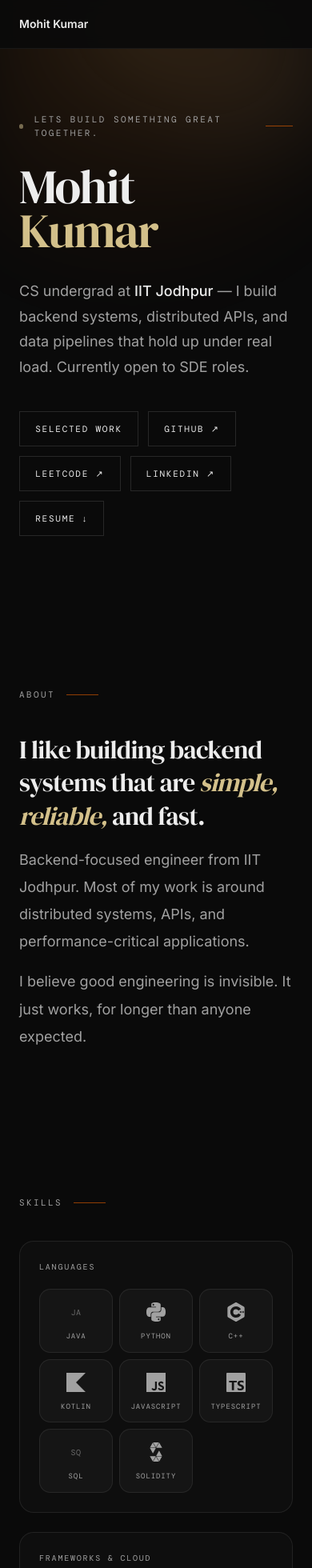
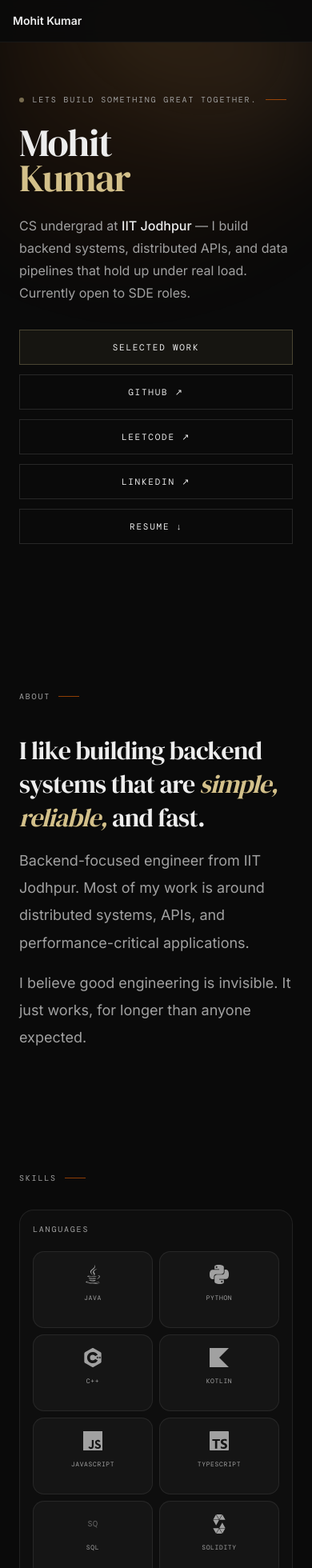
Before and after one commit to Zyrexam/portfolio, a Next.js app: page / in a window 390 px wide. Shown: the top 1960 px of the page at 80% size. Built offline with nearby package versions, Linux system fonts and the light colour scheme.

Commit message:
portfolio redesign + content

```diff
--- a/app/globals.css
+++ b/app/globals.css
@@ -122,6 +122,16 @@
   transform: translateY(-1px);
 }
 
+.mono-button--accent {
+  border-color: rgba(211, 192, 138, 0.28);
+  background: rgba(211, 192, 138, 0.06);
+}
+
+.mono-button--accent:hover {
+  border-color: rgba(211, 192, 138, 0.4);
+  background: rgba(211, 192, 138, 0.1);
+}
+
 .mono-chip {
   display: inline-flex;
   align-items: center;
@@ -132,6 +142,24 @@
   letter-spacing: 0.05em;
   color: #d3c08a;
   background: rgba(255, 255, 255, 0.02);
+}
+
+@media (max-width: 640px) {
+  .section-label {
+    gap: 0.65rem;
+    font-size: 10px;
+    letter-spacing: 0.18em;
+  }
+
+  .section-label::after {
+    width: 26px;
+  }
+
+  .mono-button {
+    width: 100%;
+    justify-content: center;
+    padding-inline: 1rem;
+  }
 }
 
 ::-webkit-scrollbar {
--- a/components/navigation.tsx
+++ b/components/navigation.tsx
@@ -11,15 +11,15 @@ const navItems = [
 export default function Navigation() {
   return (
     <nav className="sticky top-0 z-50 border-b border-white/6 bg-background/92 backdrop-blur">
-      <div className="mx-auto flex max-w-5xl items-center justify-between gap-6 px-6 py-5 sm:px-8">
+      <div className="mx-auto flex max-w-5xl items-center justify-between gap-4 px-4 py-4 sm:px-8 sm:py-5">
         <a
           href="#top"
-          className="text-sm font-semibold text-foreground"
+          className="shrink-0 text-sm font-semibold text-foreground"
         >
           Mohit Kumar
         </a>
 
-        <div className="hidden items-center gap-6 text-sm text-muted-foreground sm:flex">
+        <div className="hidden items-center gap-4 text-sm text-muted-foreground md:flex lg:gap-6">
           {navItems.map((item) => (
             <a key={item.href} href={item.href} className="hover:text-foreground">
               {item.name}
--- a/components/sections/contact.tsx
+++ b/components/sections/contact.tsx
@@ -34,15 +34,15 @@ export default function Contact() {
   };
 
   return (
-    <section id="contact" className="mt-28 max-w-4xl border-t border-white/8 pt-20">
-      <div className="section-label mb-10">Contact</div>
+    <section id="contact" className="mt-24 max-w-4xl border-t border-white/8 pt-16 sm:mt-28 sm:pt-20">
+      <div className="section-label mb-8 sm:mb-10">Contact</div>
       <div className="space-y-4">
-        <h2 className="max-w-3xl font-serif text-4xl leading-[1.02] tracking-tight text-foreground sm:text-5xl">
+        <h2 className="max-w-3xl font-serif text-[2.2rem] leading-[1.02] tracking-tight text-foreground sm:text-5xl">
           Open to backend roles,
           <br />
           projects, and <span className="italic text-[#d3c08a]">good teams.</span>
         </h2>
-        <p className="max-w-2xl text-lg leading-relaxed text-muted-foreground">
+        <p className="max-w-2xl text-base leading-relaxed text-muted-foreground sm:text-lg">
           If you think I might be a fit, feel free to reach out.
         </p>
       </div>
--- a/components/sections/hero.tsx
+++ b/components/sections/hero.tsx
@@ -2,26 +2,26 @@ export default function Hero() {
   return (
     <section
       id="top"
-      className="flex min-h-[58vh] max-w-4xl flex-col justify-end pb-6 pt-10"
+      className="flex min-h-[52vh] max-w-4xl flex-col justify-end pb-4 pt-6 sm:min-h-[58vh] sm:pb-6 sm:pt-10"
     >
       {/* Pulsing dot + label */}
-      <div className="section-label mb-8 flex items-center gap-2.5">
+      <div className="section-label mb-6 flex items-center gap-2.5 sm:mb-8">
         <span className="inline-block h-1.5 w-1.5 rounded-full bg-[#c8b98a] animate-pulse" />
         Lets build something great together.
       </div>
 
-      <h1 className="font-serif text-6xl leading-[0.92] tracking-tight text-foreground sm:text-7xl md:text-[7.5rem]">
+      <h1 className="font-serif text-5xl leading-[0.92] tracking-tight text-foreground min-[420px]:text-6xl sm:text-7xl md:text-[7.5rem]">
         Mohit
         <br />
         <em className="not-italic italic text-[#d3c08a]">Kumar</em>
       </h1>
-      <p className="mt-8 max-w-xl text-lg leading-[1.75] text-muted-foreground sm:text-[1.05rem]">
+      <p className="mt-6 max-w-xl text-base leading-[1.75] text-muted-foreground sm:mt-8 sm:text-[1.05rem]">
         CS undergrad at{" "}
         <span className="text-foreground font-medium">IIT Jodhpur</span>
         {" "}— I build backend systems, distributed APIs, and data pipelines
         that hold up under real load. Currently open to SDE roles.
       </p>
-      <div className="mt-10 flex flex-wrap gap-3">
+      <div className="mt-8 grid gap-3 sm:mt-10 sm:flex sm:flex-wrap">
         <a href="#projects" className="mono-button mono-button--accent">
           Selected work
         </a>
--- a/components/sections/projects.tsx
+++ b/components/sections/projects.tsx
@@ -66,19 +66,19 @@ const GitHubIcon = () => (
 
 export default function Projects() {
   return (
-    <section id="projects" className="mt-28 max-w-4xl pt-16">
-      <div className="section-label mb-10">Projects</div>
+    <section id="projects" className="mt-24 max-w-4xl pt-12 sm:mt-28 sm:pt-16">
+      <div className="section-label mb-8 sm:mb-10">Projects</div>
       <div className="border-t border-white/8">
         {projects.map((project, index) => {
           const badge = typeBadge[project.type];
           return (
             <div
               key={project.id}
-              className="group grid gap-6 border-b border-white/8 py-8 md:grid-cols-[1fr_auto]"
+              className="group grid gap-4 border-b border-white/8 py-6 sm:gap-6 sm:py-8 md:grid-cols-[1fr_auto]"
             >
               <div>
                 {/* Number + badge */}
-                <div className="flex items-center gap-3">
+                <div className="flex flex-wrap items-center gap-2 sm:gap-3">
                   <p className="font-mono text-[10px] uppercase tracking-[0.16em] text-muted-foreground">
                     {String(index + 1).padStart(2, "0")}
                   </p>
@@ -87,11 +87,11 @@ export default function Projects() {
                   </span>
                 </div>
 
-                <h3 className="mt-3 font-serif text-[2rem] leading-none text-foreground">
+                <h3 className="mt-3 font-serif text-[1.65rem] leading-none text-foreground sm:text-[2rem]">
                   {project.title}
                 </h3>
 
-                <p className="mt-4 max-w-2xl text-[0.95rem] leading-[1.8] text-muted-foreground">
+                <p className="mt-4 max-w-2xl text-[0.92rem] leading-[1.75] text-muted-foreground sm:text-[0.95rem] sm:leading-[1.8]">
                   {project.description}
                 </p>
 
@@ -102,7 +102,7 @@ export default function Projects() {
                 </div>
 
                 {/* Links row */}
-                <div className="mt-5 flex items-center gap-3">
+                <div className="mt-5 flex flex-wrap items-center gap-3">
                   {project.github && (
                     <a
                       href={project.github}
@@ -134,7 +134,7 @@ export default function Projects() {
               </div>
 
               {/* Arrow */}
-              <div className="flex items-start pt-10 text-muted-foreground">
+              <div className="hidden items-start pt-10 text-muted-foreground md:flex">
                 ↗
               </div>
             </div>
--- a/components/sections/skills.tsx
+++ b/components/sections/skills.tsx
@@ -8,10 +8,12 @@ import {
   SiGithub,
   SiGithubactions,
   SiGooglecloud,
+  SiIntellijidea,
   SiJavascript,
   SiKotlin,
   SiLinux,
   SiMysql,
+  SiOllama,
   SiPostgresql,
   SiPostman,
   SiPython,
@@ -20,14 +22,14 @@ import {
   SiSpringboot,
   SiTypescript,
 } from "react-icons/si";
-import { FaAws } from "react-icons/fa";
+import { FaAws, FaJava } from "react-icons/fa";
 import { VscVscode } from "react-icons/vsc";
 
 const skillGroups = [
   {
     title: "Languages",
     items: [
-      { name: "Java", icon: null },
+      { name: "Java", icon: FaJava },
       { name: "Python", icon: SiPython },
       { name: "C++", icon: SiCplusplus },
       { name: "Kotlin", icon: SiKotlin },
@@ -60,9 +62,10 @@ const skillGroups = [
       { name: "Linux", icon: SiLinux },
       { name: "Postman", icon: SiPostman },
       { name: "GitHub Actions", icon: SiGithubactions },
-      { name: "IntelliJ IDEA", icon: null },
+      { name: "IntelliJ IDEA", icon: SiIntellijidea },
       { name: "Android Studio", icon: SiAndroidstudio },
       { name: "VS Code", icon: VscVscode },
+      { name: "Ollama", icon: SiOllama },
     ],
   },
   {
@@ -86,8 +89,8 @@ function SkillIcon({
   icon: React.ComponentType<{ className?: string }> | null;
 }) {
   return (
-    <div className="flex flex-col items-center gap-2 rounded-lg border border-white/8 bg-white/[0.03] p-3 transition-colors duration-150 hover:border-white/15 hover:bg-white/[0.06]">
-      <div className="flex h-8 w-8 items-center justify-center text-2xl text-muted-foreground">
+    <div className="flex min-h-[96px] flex-col items-center gap-2 rounded-lg border border-white/8 bg-white/[0.03] p-3 transition-colors duration-150 hover:border-white/15 hover:bg-white/[0.06] sm:min-h-[104px]">
+      <div className="flex h-8 w-8 items-center justify-center text-xl text-muted-foreground sm:text-2xl">
         {Icon ? (
           <Icon className="h-6 w-6" />
         ) : (
@@ -96,7 +99,7 @@ function SkillIcon({
           </span>
         )}
       </div>
-      <span className="text-center font-mono text-[9px] uppercase tracking-[0.1em] text-muted-foreground">
+      <span className="text-center font-mono text-[8px] uppercase leading-tight tracking-[0.08em] text-muted-foreground sm:text-[9px] sm:tracking-[0.1em]">
         {name}
       </span>
     </div>
@@ -105,18 +108,18 @@ function SkillIcon({
 
 export default function Skills() {
   return (
-    <section id="skills" className="mt-28 max-w-4xl pt-16">
-      <div className="section-label mb-10">Skills</div>
+    <section id="skills" className="mt-24 max-w-4xl pt-12 sm:mt-28 sm:pt-16">
+      <div className="section-label mb-8 sm:mb-10">Skills</div>
       <div className="grid gap-6 md:grid-cols-2">
         {skillGroups.map((group) => (
           <div
             key={group.title}
-            className="rounded-xl border border-white/8 bg-white/[0.02] p-6"
+            className="rounded-xl border border-white/8 bg-white/[0.02] p-4 sm:p-6"
           >
             <h3 className="mb-5 font-mono text-[10px] uppercase tracking-[0.18em] text-muted-foreground">
               {group.title}
             </h3>
-            <div className="grid grid-cols-3 gap-2 sm:grid-cols-4">
+            <div className="grid grid-cols-2 gap-2 min-[420px]:grid-cols-3 sm:grid-cols-4">
               {group.items.map((item) => (
                 <SkillIcon key={item.name} name={item.name} icon={item.icon} />
               ))}
```
